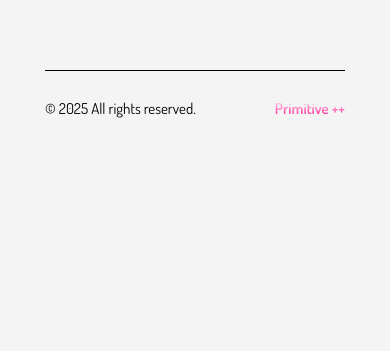
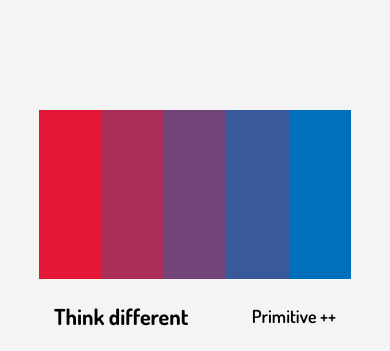
Before and after one commit to Ytovon/TDA-2025-primitive, a React (Create React App) app in the folder client/: page /Games in a window 390 px wide. Shown: the part 953-1304 px from the top of the page. Before the commit the page ends 1099 px from the top, so only its background shows below. Built offline with nearby package versions, Linux system fonts and the light colour scheme; no server answers.

Commit message:
footer Done

```diff
--- a/client/src/Components/Footer/Footer.module.css
+++ b/client/src/Components/Footer/Footer.module.css
@@ -1,18 +1,97 @@
 .footer {
+  display: flex;
+  flex-direction: column;
+  width: clamp(970px, 60vw, 1100px);
+  margin: 0 auto;
+  margin-top: 50px;
+  color: var(--textColor);
+}
+
+.footerTop {
+  margin: 0 auto;
+  width: 100%;
+  height: 35vh;
+  display: flex;
+}
+
+.block {
+  width: 20%;
+}
+
+.block1 {
+  background-color: #e31837;
+}
+.block2 {
+  background-color: #ab2e58;
+}
+.block3 {
+  background-color: #724479;
+}
+.block4 {
+  background-color: #395a9a;
+}
+.block5 {
+  background-color: #0070bb;
+}
+
+.footerBottom {
   display: flex;
   justify-content: space-between;
   align-items: center;
-  width: clamp(300px, 60vw, 1100px);
+  max-width: 100%;
   height: 75px;
-  margin: 10px auto 0;
   font-size: 1rem;
   color: var(--textColor);
-  border-top: 1px solid var(--textColor);
+  padding: 0 25px;
+}
+
+.mainText {
+  font-size: 2rem;
 }
 
 .teamName {
+  font-size: 1.4rem;
   font-weight: 600;
-  background: linear-gradient(to bottom, #ffffff, #ff0084);
-  -webkit-background-clip: text;
-  -webkit-text-fill-color: transparent;
 }
+
+@media screen and (max-width: 1100px) {
+  .footer {
+    width: 700px;
+  }
+
+  .footerTop {
+    height: 25vh;
+  }
+}
+
+@media screen and (max-width: 800px) {
+  .footer {
+    width: clamp(300px, 80vw, 800px);
+  }
+
+  .footerTop {
+    height: 20vh;
+  }
+
+  .mainText {
+    font-size: 25px;
+  }
+
+  .teamName {
+    font-size: 20px;
+  }
+}
+
+@media screen and (max-width: 500px) {
+  .footerBottom {
+    padding: 0 15px;
+  }
+
+  .mainText {
+    font-size: 22px;
+  }
+
+  .teamName {
+    font-size: 18px;
+  }
+}
--- a/client/src/Components/Footer/Footer.tsx
+++ b/client/src/Components/Footer/Footer.tsx
@@ -6,8 +6,17 @@ export default function Footer() {
 
   return (
     <footer className={styles.footer}>
-      <p className={styles.mainText}>© {currentYear} All rights reserved.</p>
-      <p className={styles.teamName}>Primitive ++</p>
+      <div className={styles.footerTop}>
+        <div className={`${styles.block1} ${styles.block}`} />
+        <div className={`${styles.block2} ${styles.block}`} />
+        <div className={`${styles.block3} ${styles.block}`} />
+        <div className={`${styles.block4} ${styles.block}`} />
+        <div className={`${styles.block5} ${styles.block}`} />
+      </div>
+      <div className={styles.footerBottom}>
+        <h2 className={styles.mainText}>Think different</h2>
+        <p className={styles.teamName}>Primitive ++</p>
+      </div>
     </footer>
   );
 }
```
